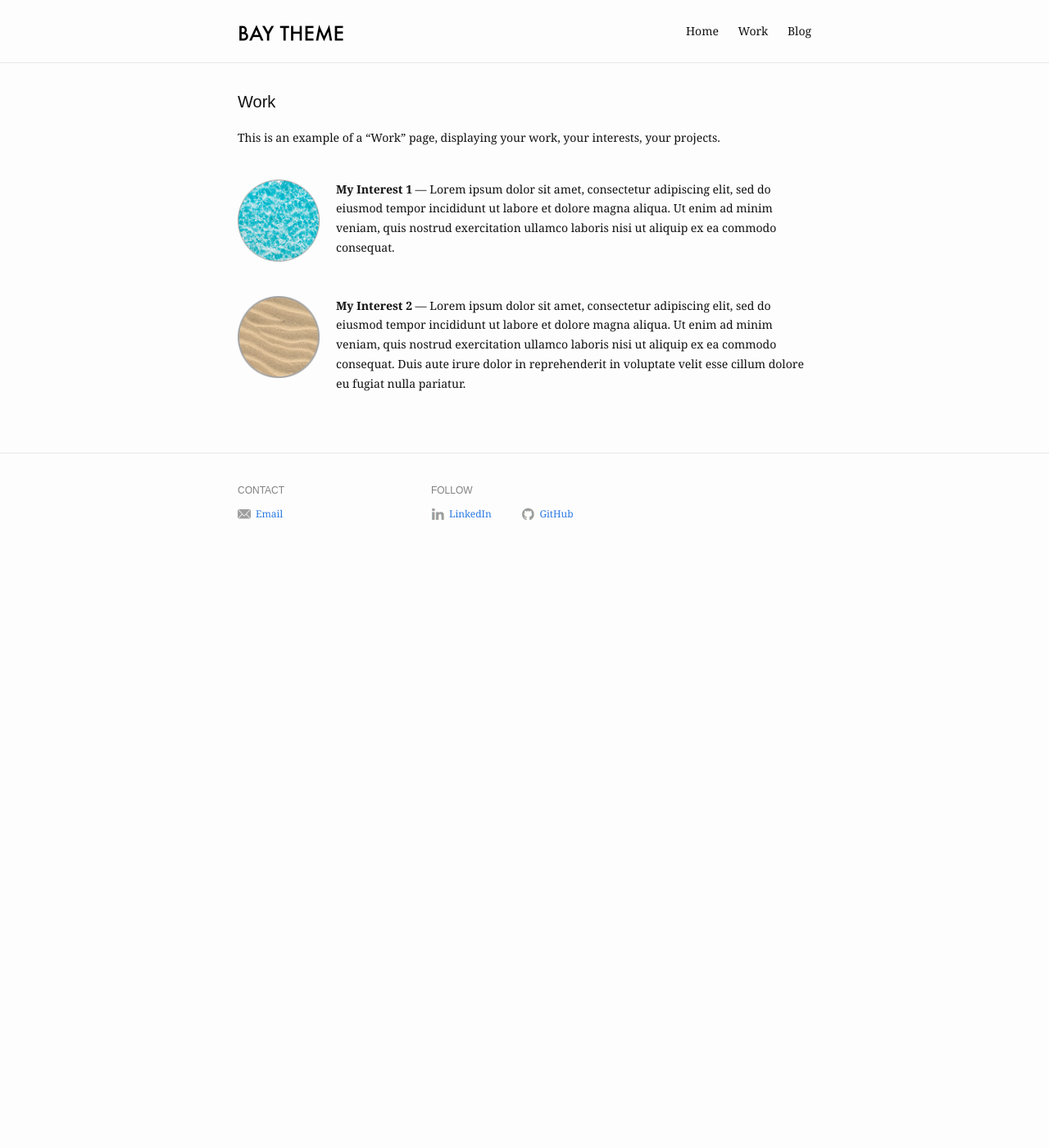
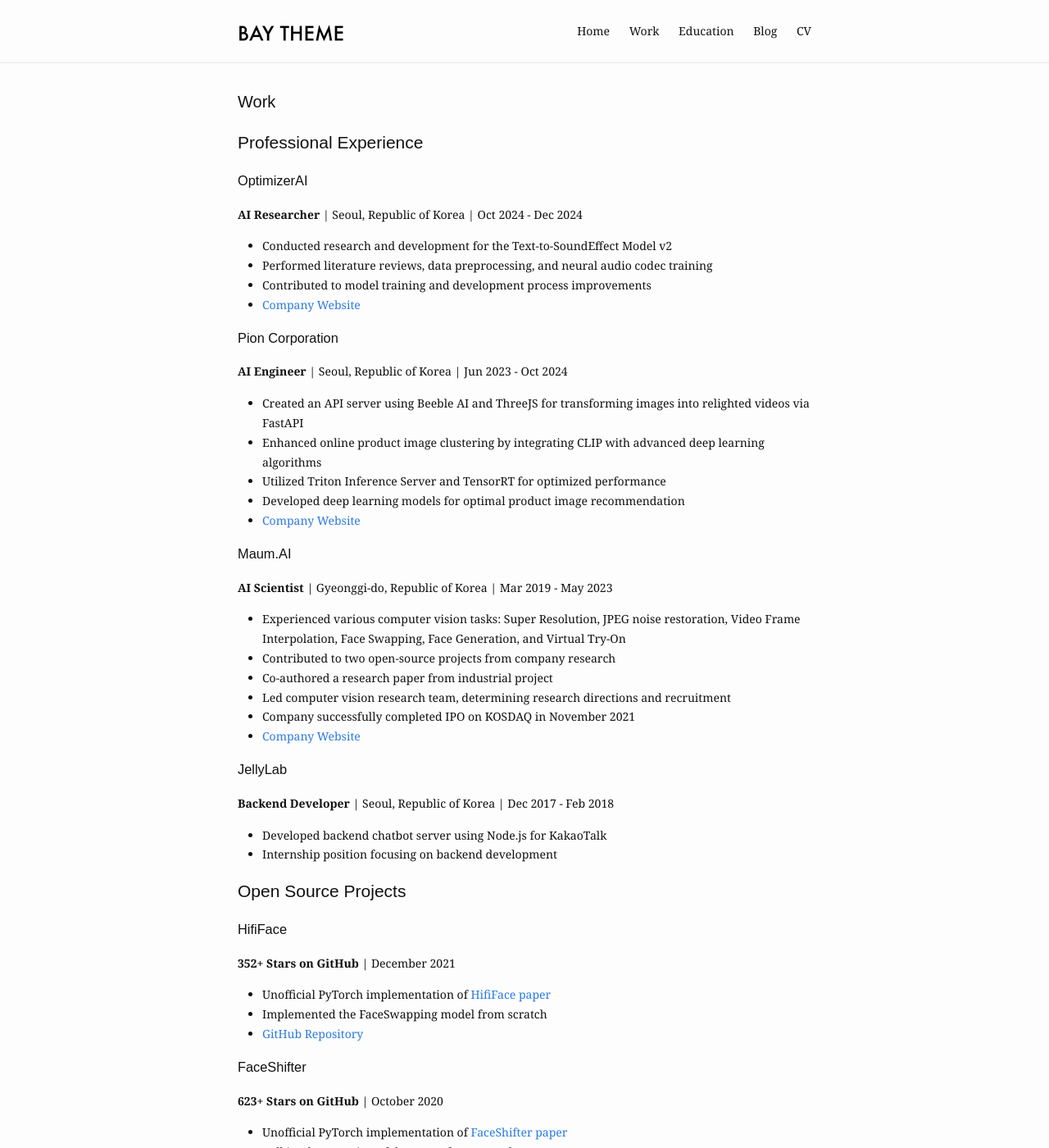
Before and after one commit to usingcolor/usingcolor.github.io, a Jekyll site: the page built from work.md, in a window 1280 px wide and 1400 px high. Shown: the whole window at 82% size. Built offline with Jekyll 4.4.1, drawn with Linux system fonts in a browser that asks for light colours; some of the changed text lies outside the part shown.

Commit message:
Update based on CV

```diff
--- a/_config.yml
+++ b/_config.yml
@@ -3,7 +3,8 @@
 
 title: Changho Choi
 description: >- # this means to ignore newlines until "baseurl:"
-  Changho Choi's Personal Site.
+  AI Researcher & Engineer specializing in Computer Vision and Machine Learning.
+  Korea University Computer Science undergraduate preparing for Ph.D. in AI.
 baseurl: "/" # the subpath of the site
 url: "https://usingcolor.github.io" # the base hostname & protocol for the site
 og_image: /assets/img/profile-pic.jpg
@@ -14,7 +15,10 @@ header:
     - name: Home
       slug: /
     - name: Work
+    - name: Education
     - name: Blog
+    - name: CV
+      slug: /assets/CV_Changho_Choi_2503.pdf
 
 footer:
   show_powered_by: false
--- a/work.md
+++ b/work.md
@@ -3,18 +3,88 @@ layout: work
 title: Work
 slug: /work
 items:
-  - title: My Interest 1
+  - title: AI Research - Text-to-SoundEffect
     image:
       src: /assets/img/work/water.png
-      alt: water
-    description: Lorem ipsum dolor sit amet, consectetur adipiscing elit, sed do eiusmod tempor incididunt ut labore et dolore magna aliqua. Ut enim ad minim veniam, quis nostrud exercitation ullamco laboris nisi ut aliquip ex ea commodo consequat.
-  - title: My Interest 2
+      alt: OptimizerAI
+    description: At OptimizerAI, conducted research and development for the Text-to-SoundEffect Model v2. Performed literature reviews, data preprocessing, neural audio codec training, and model training as part of the version 2 development process.
+  - title: Computer Vision & ML Engineering
     image:
       src: /assets/img/work/sand.png
-      alt: sand
-    description: Lorem ipsum dolor sit amet, consectetur adipiscing elit, sed do eiusmod tempor incididunt ut labore et dolore magna aliqua. Ut enim ad minim veniam, quis nostrud exercitation ullamco laboris nisi ut aliquip ex ea commodo consequat. Duis aute irure dolor in reprehenderit in voluptate velit esse cillum dolore eu fugiat nulla pariatur.
+      alt: AI Engineering
+    description: Extensive experience in computer vision tasks including Super Resolution, Face Swapping, Face Generation, and Virtual Try-On. Led research teams, implemented state-of-the-art models, and optimized deep learning algorithms for production deployment.
 ---
 
-This is an example of a "Work" page, displaying your work, your interests, your projects.
-<br />
-<br />
+## Professional Experience
+
+### OptimizerAI
+**AI Researcher** | Seoul, Republic of Korea | Oct 2024 - Dec 2024
+- Conducted research and development for the Text-to-SoundEffect Model v2
+- Performed literature reviews, data preprocessing, and neural audio codec training
+- Contributed to model training and development process improvements
+- [Company Website](https://optimizerai.xyz)
+
+### Pion Corporation
+**AI Engineer** | Seoul, Republic of Korea | Jun 2023 - Oct 2024
+- Created an API server using Beeble AI and ThreeJS for transforming images into relighted videos via FastAPI
+- Enhanced online product image clustering by integrating CLIP with advanced deep learning algorithms
+- Utilized Triton Inference Server and TensorRT for optimized performance
+- Developed deep learning models for optimal product image recommendation
+- [Company Website](https://vcat.ai)
+
+### Maum.AI
+**AI Scientist** | Gyeonggi-do, Republic of Korea | Mar 2019 - May 2023
+- Experienced various computer vision tasks: Super Resolution, JPEG noise restoration, Video Frame Interpolation, Face Swapping, Face Generation, and Virtual Try-On
+- Contributed to two open-source projects from company research
+- Co-authored a research paper from industrial project
+- Led computer vision research team, determining research directions and recruitment
+- Company successfully completed IPO on KOSDAQ in November 2021
+- [Company Website](https://maum.ai)
+
+### JellyLab
+**Backend Developer** | Seoul, Republic of Korea | Dec 2017 - Feb 2018
+- Developed backend chatbot server using Node.js for KakaoTalk
+- Internship position focusing on backend development
+
+## Open Source Projects
+
+### HifiFace
+**352+ Stars on GitHub** | December 2021
+- Unofficial PyTorch implementation of [HifiFace paper](https://arxiv.org/abs/2106.09965)
+- Implemented the FaceSwapping model from scratch
+- [GitHub Repository](https://github.com/mindslab-ai/hififace)
+
+### FaceShifter
+**623+ Stars on GitHub** | October 2020
+- Unofficial PyTorch implementation of [FaceShifter paper](https://arxiv.org/abs/1912.13457)
+- Full implementation of the paper from scratch
+- [GitHub Repository](https://github.com/mindslab-ai/faceshifter)
+
+## Publications
+
+**LatentSwap: An Efficient Latent Code Mapping Framework for Face Swapping**
+- Authors: Changho Choi, Minho Kim, Junhyeok Lee, Younggeun Kim, Hyoung-Kyu Song, Seungryong Kim
+- Research paper based on industrial project at Maum.AI
+
+## Technical Expertise
+
+### Computer Vision
+- Face Recognition & Manipulation (Swapping, Generation)
+- Super Resolution & Image Enhancement
+- Video Processing (Frame Interpolation, Restoration)
+- Virtual Try-On Systems
+- JPEG Noise Restoration
+
+### Machine Learning & Deep Learning
+- Model Implementation from Research Papers
+- Performance Optimization (TensorRT, Triton)
+- Neural Audio Codecs
+- Generative Models
+- Production-Ready ML Systems
+
+### Software Development
+- API Development (FastAPI, Node.js)
+- 3D Graphics Integration (ThreeJS)
+- Backend Systems Architecture
+- Open Source Contributions
+- Team Leadership & Project Management
```
Also changed, not shown: 404.md (+33 -3 lines), _posts/2019-10-26-example-of-blog-post.md (deleted, +0 -55 lines), assets/css/custom.css (added, +47 -0 lines), blog.md (+4 -1 lines), education.md (added, +52 -0 lines), index.md (+43 -2 lines), README.md, 2 other files.
